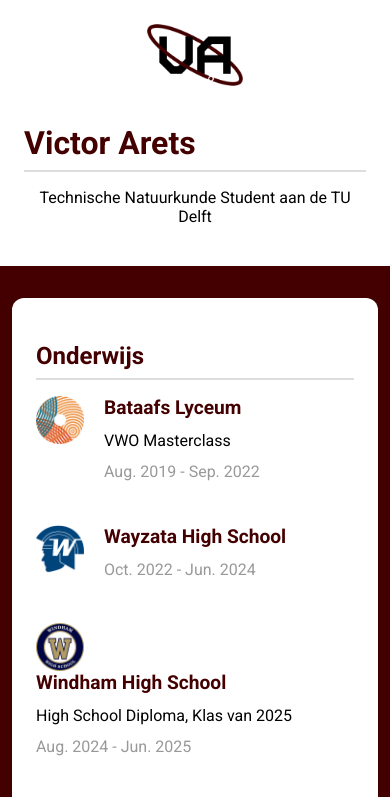
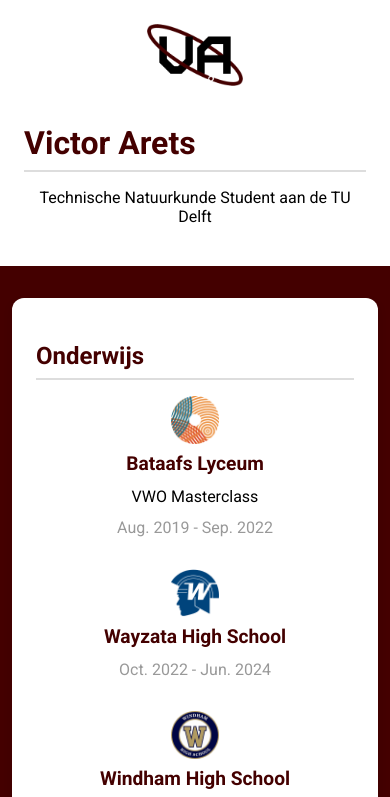
Before and after one commit to Vicky2k7/nieuwe-website, a plain HTML site: page index.html in a window 390 px wide. Shown: the top 797 px of the page. Drawn offline with Linux system fonts and the light colour scheme.

Commit message:
Update styles.css

```diff
--- a/styles.css
+++ b/styles.css
@@ -113,7 +113,20 @@ section {
     border-radius: 12px;
     box-shadow: 0 4px 10px rgba(0, 0, 0, 0.1);
 
+}
 
+@media (max-width: 400px) {
+    .education-item .education-text {
+        display: block;
+        text-align: center;
+    }
+    .education-item img {
+        display: block;
+        position: relative;
+        left: 50%;
+        transform: translateX(-50%);
+        margin-bottom: .5rem;
+    }
 }
 
 
```
